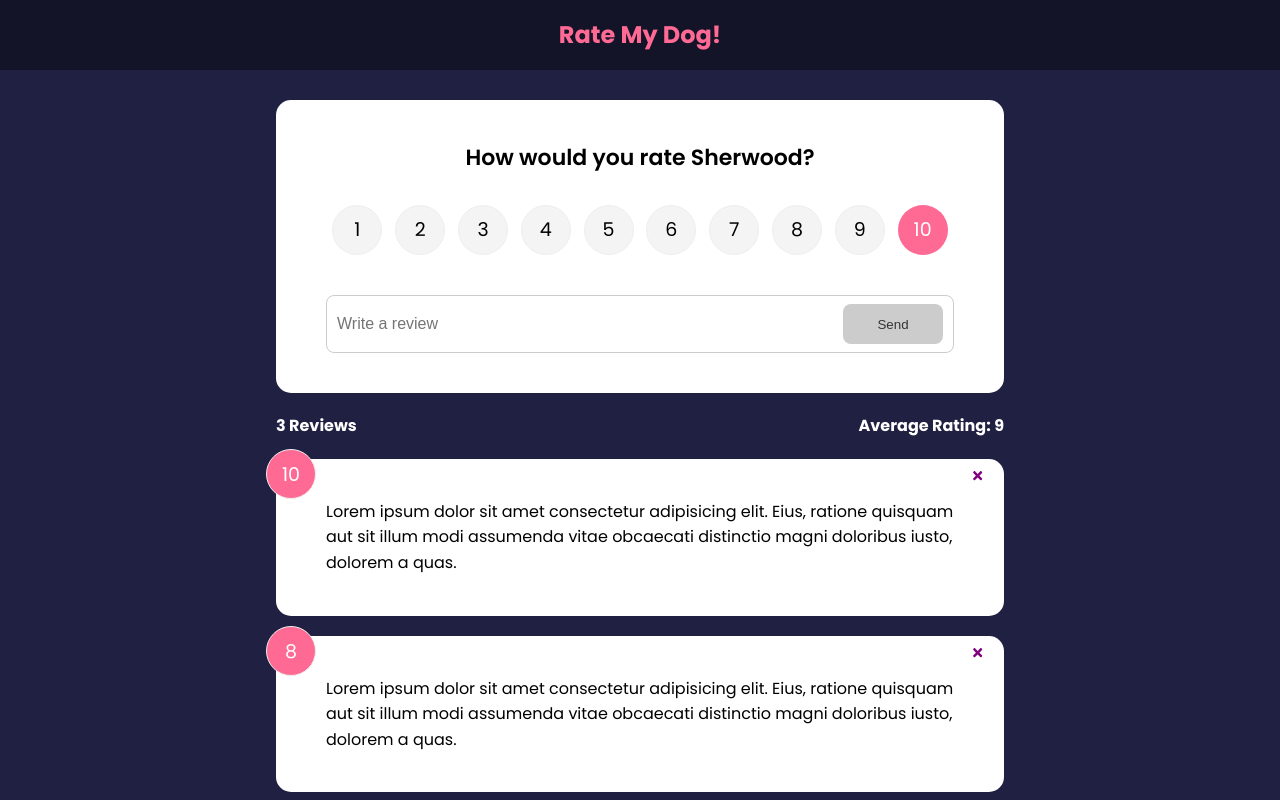
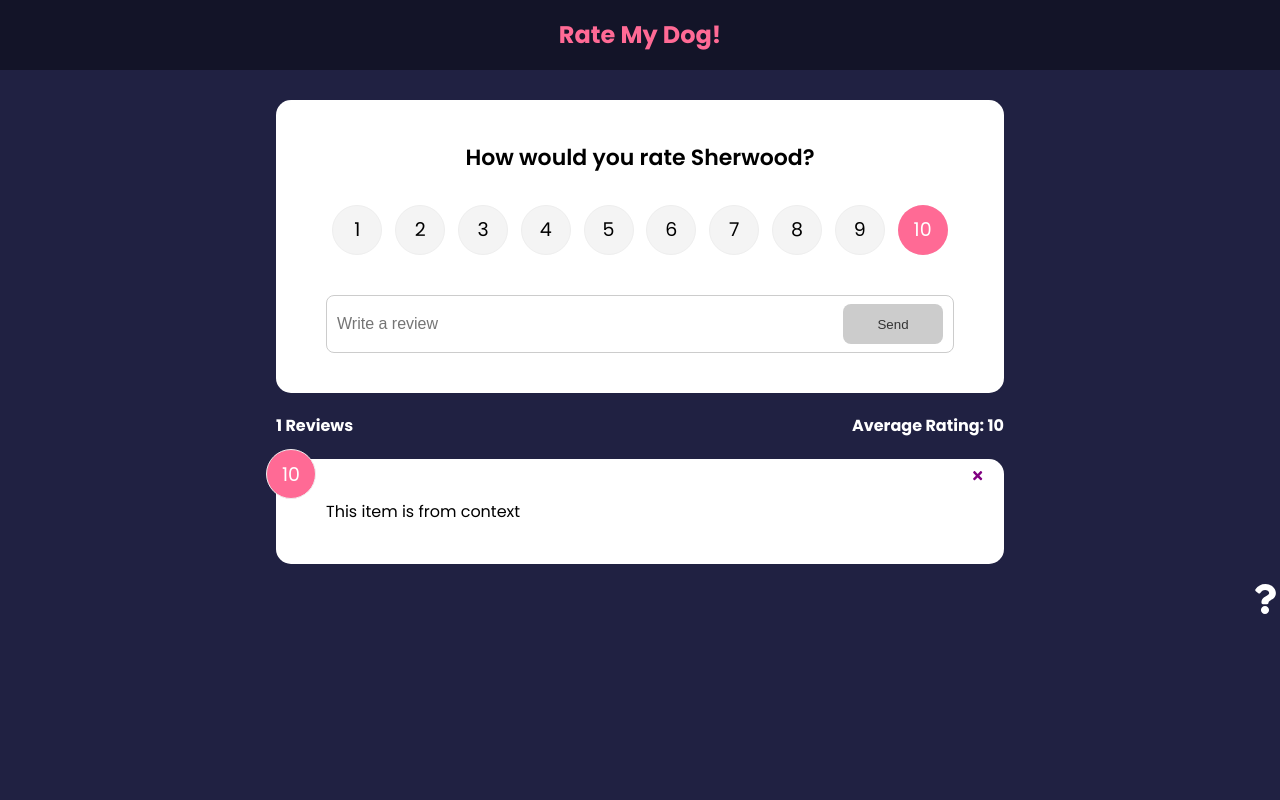
Before and after one commit to brentdoering/rate-my-dog, a React (Create React App) app: page / in a window 1280 px wide. Shown: the top 800 px of the page. Built offline with nearby package versions, Linux system fonts and the light colour scheme.

Commit message:
Updated code with useContext to refactor into Provider

```diff
--- a/src/App.js
+++ b/src/App.js
@@ -34,8 +34,8 @@
         <Route exact path="/" element={
             <>
             <FeedbackForm handleAdd={addFeedback} />
-            <FeedbackStats feedback={feedback} />
-            <FeedbackList feedback ={feedback} handleDelete={deleteFeedback} />
+            <FeedbackStats />
+            <FeedbackList handleDelete={deleteFeedback} />
             </>
         }>
         </Route>
--- a/src/components/FeedbackList.jsx
+++ b/src/components/FeedbackList.jsx
@@ -1,8 +1,11 @@
 import {motion, AnimatePresence} from 'framer-motion'
-import PropTypes from "prop-types";
+import {useContext} from 'react'
 import FeedbackItem from "./FeedbackItem";
+import FeedbackContext from '../context/FeedbackContext';
 
-function FeedbackList({feedback, handleDelete}) {
+function FeedbackList({ handleDelete }) {
+
+    const {feedback} = useContext(FeedbackContext)
 
     if(!feedback || feedback.length === 0) {
         return <p>No feedback yet...</p>
@@ -35,15 +38,4 @@
 //   )
 }
 
-FeedbackList.propTypes = {
-    feedback: PropTypes.arrayOf(
-        PropTypes.shape({
-            id: PropTypes.number.isRequired,
-            text: PropTypes.string.isRequired,
-            rating: PropTypes.number.isRequired,
-
-        })
-    )
-}
-
 export default FeedbackList
--- a/src/components/FeedbackStats.jsx
+++ b/src/components/FeedbackStats.jsx
@@ -1,6 +1,8 @@
-import PropTypes from 'prop-types'
+import {useContext} from 'react'
+import FeedbackContext from '../context/FeedbackContext'
 
-function FeedbackStats({ feedback }) {
+function FeedbackStats() {
+    const { feedback } = useContext(FeedbackContext)
     //calculate rating average
     let average = feedback.reduce((acc, cur) => {
         return acc + cur.rating
@@ -14,8 +16,5 @@
     </div>
 }
 
-FeedbackStats.propTypes = {
-    feedback: PropTypes.array.isRequired,
-}
 
 export default FeedbackStats
```
